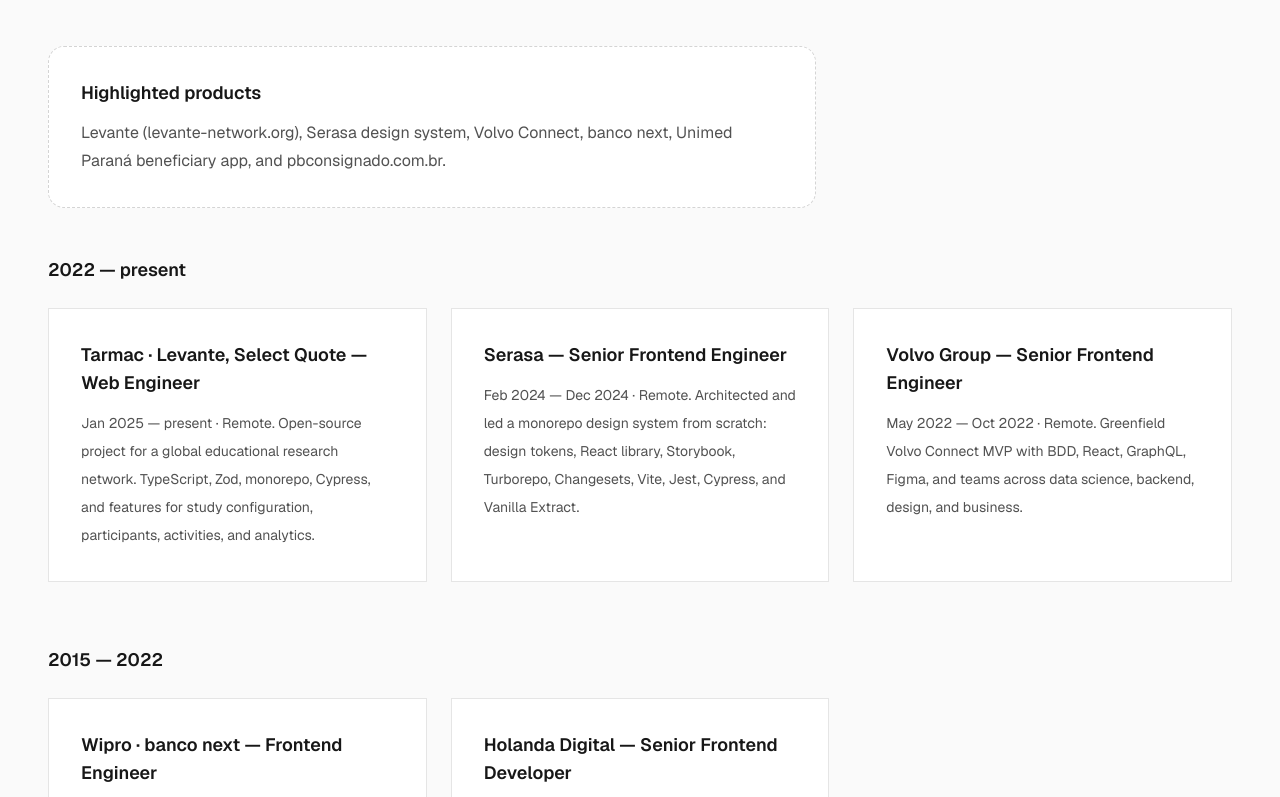
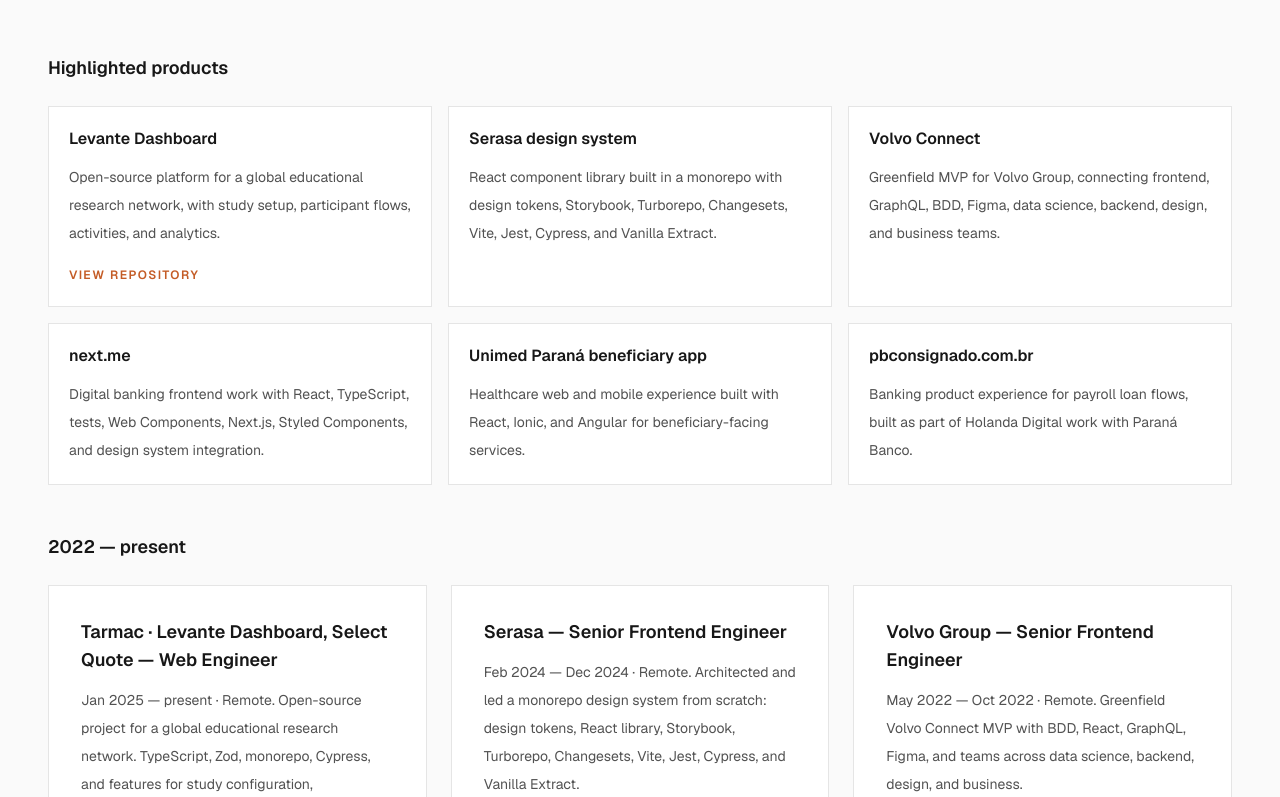
Before and after one commit to fhconte/h-digital, a Next.js app: page /en in a window 1280 px wide. Shown: the part 2903-3700 px from the top of the page. Built offline with nearby package versions, Linux system fonts and the light colour scheme.

Commit message:
chore: content improvements

```diff
--- a/src/components/home/experience-section.tsx
+++ b/src/components/home/experience-section.tsx
@@ -28,13 +28,35 @@
         {experience.backgroundNote}
       </p>
 
-      <div className="mt-10 max-w-3xl rounded-2xl border border-dashed border-neutral-300 bg-white p-6 lg:p-8">
+      <div className="mt-12">
         <h3 className="text-lg font-semibold text-neutral-900">
           {experience.highlights.title}
         </h3>
-        <p className="mt-3 leading-7 text-neutral-600">
-          {experience.highlights.description}
-        </p>
+        <ul className="mt-6 grid gap-4 sm:grid-cols-2 lg:grid-cols-3">
+          {experience.highlights.items.map((item) => (
+            <li
+              key={item.title}
+              className="border border-neutral-200 bg-white p-5"
+            >
+              <h4 className="text-base font-semibold text-neutral-900">
+                {item.title}
+              </h4>
+              <p className="mt-3 text-sm leading-7 text-neutral-600">
+                {item.text}
+              </p>
+              {item.href ? (
+                <a
+                  href={item.href}
+                  target="_blank"
+                  rel="noopener noreferrer"
+                  className="mt-5 inline-flex items-center text-xs font-semibold uppercase tracking-[0.12em] text-accent underline-offset-4 transition-opacity hover:opacity-75 hover:underline"
+                >
+                  {item.hrefLabel}
+                </a>
+              ) : null}
+            </li>
+          ))}
+        </ul>
       </div>
 
       {experience.periods.map((period, index) => (
--- a/src/content/en/experience.ts
+++ b/src/content/en/experience.ts
@@ -13,15 +13,41 @@
     "Bachelor's in Social Communication (UNICURITIBA). Certifications in React, Next.js, Node.js, Docker, GraphQL, and TDD. Experience with data models, algorithms in JavaScript environments, MySQL and NoSQL databases, AWS, AWS CLI, and Google Cloud in CI/CD workflows. Fluent English, native Portuguese, elementary Spanish.",
   highlights: {
     title: "Highlighted products",
-    description:
-      "Levante (levante-network.org), Serasa design system, Volvo Connect, banco next, Unimed Paraná beneficiary app, and pbconsignado.com.br.",
+    items: [
+      {
+        title: "Levante Dashboard",
+        text: "Open-source platform for a global educational research network, with study setup, participant flows, activities, and analytics.",
+        href: "https://github.com/levante-framework/levante-dashboard/",
+        hrefLabel: "View repository",
+      },
+      {
+        title: "Serasa design system",
+        text: "React component library built in a monorepo with design tokens, Storybook, Turborepo, Changesets, Vite, Jest, Cypress, and Vanilla Extract.",
+      },
+      {
+        title: "Volvo Connect",
+        text: "Greenfield MVP for Volvo Group, connecting frontend, GraphQL, BDD, Figma, data science, backend, design, and business teams.",
+      },
+      {
+        title: "next.me",
+        text: "Digital banking frontend work with React, TypeScript, tests, Web Components, Next.js, Styled Components, and design system integration.",
+      },
+      {
+        title: "Unimed Paraná beneficiary app",
+        text: "Healthcare web and mobile experience built with React, Ionic, and Angular for beneficiary-facing services.",
+      },
+      {
+        title: "pbconsignado.com.br",
+        text: "Banking product experience for payroll loan flows, built as part of Holanda Digital work with Paraná Banco.",
+      },
+    ],
   },
   periods: [
     {
       label: "2022 — present",
       roles: [
         {
-          title: "Tarmac · Levante, Select Quote — Web Engineer",
+          title: "Tarmac · Levante Dashboard, Select Quote — Web Engineer",
           description:
             "Jan 2025 — present · Remote. Open-source project for a global educational research network. TypeScript, Zod, monorepo, Cypress, and features for study configuration, participants, activities, and analytics.",
         },
@@ -41,7 +67,7 @@
       label: "2015 — 2022",
       roles: [
         {
-          title: "Wipro · banco next — Frontend Engineer",
+          title: "Wipro · next.me — Frontend Engineer",
           description:
             "Aug 2020 — Apr 2022 · Remote. Client interface, requirements, functional testing, and frontend expert role. React, TypeScript, Jest, Styled Components, Web Components, Next.js, and design system.",
         },
--- a/src/content/en/stack.ts
+++ b/src/content/en/stack.ts
@@ -83,7 +83,7 @@
     items: [
       {
         title: "Healthcare & banking",
-        text: "Unimed Paraná, Paraná Banco, banco next, and Serasa — apps, design systems, and digital products.",
+        text: "Unimed Paraná, Paraná Banco, next.me, and Serasa — apps, design systems, and digital products.",
       },
       {
         title: "Automotive & enterprise",
@@ -91,7 +91,7 @@
       },
       {
         title: "Research & education",
-        text: "Levante (global educational research network), Positivo Tecnologia, and online exam platforms.",
+        text: "Levante Dashboard (global educational research network), Positivo Tecnologia, and online exam platforms.",
       },
       {
         title: "Media & agencies",
--- a/src/content/pt-BR/experience.ts
+++ b/src/content/pt-BR/experience.ts
@@ -13,15 +13,41 @@
     "Formação em Comunicação Social (UNICURITIBA). Certificações em React, Next.js, Node.js, Docker, GraphQL e TDD. Experiência com modelos de dados, algoritmos em ambientes JavaScript, bancos MySQL e NoSQL, AWS, AWS CLI e Google Cloud em fluxos de CI/CD. Inglês fluente, português nativo e espanhol básico.",
   highlights: {
     title: "Produtos em destaque",
-    description:
-      "Levante (levante-network.org), design system Serasa, Volvo Connect, banco next, App Unimed Paraná e pbconsignado.com.br.",
+    items: [
+      {
+        title: "Levante Dashboard",
+        text: "Plataforma open-source para rede global de pesquisa educacional, com configuração de estudos, participantes, atividades e analytics.",
+        href: "https://github.com/levante-framework/levante-dashboard/",
+        hrefLabel: "Ver repositório",
+      },
+      {
+        title: "Design system Serasa",
+        text: "Biblioteca React em monorepo com design tokens, Storybook, Turborepo, Changesets, Vite, Jest, Cypress e Vanilla Extract.",
+      },
+      {
+        title: "Volvo Connect",
+        text: "MVP greenfield para o Volvo Group, integrando frontend, GraphQL, BDD, Figma, data science, backend, design e negócio.",
+      },
+      {
+        title: "next.me",
+        text: "Frontend para banco digital com React, TypeScript, testes, Web Components, Next.js, Styled Components e integração com design system.",
+      },
+      {
+        title: "App Unimed Paraná",
+        text: "Experiência web e mobile em saúde, construída com React, Ionic e Angular para serviços voltados a beneficiários.",
+      },
+      {
+        title: "pbconsignado.com.br",
+        text: "Produto bancário para jornadas de crédito consignado, desenvolvido no contexto da Holanda Digital com o Paraná Banco.",
+      },
+    ],
   },
   periods: [
     {
       label: "2022 — presente",
       roles: [
         {
-          title: "Tarmac · Levante, Select Quote — Web Engineer",
+          title: "Tarmac · Levante Dashboard, Select Quote — Web Engineer",
           description:
             "Jan 2025 — presente · Remoto. Projeto open-source para rede global de pesquisa educacional. TypeScript, Zod, monorepo, Cypress e funcionalidades de configuração de estudos, participantes, atividades e analytics.",
         },
@@ -41,7 +67,7 @@
       label: "2015 — 2022",
       roles: [
         {
-          title: "Wipro · banco next — Frontend Engineer",
+          title: "Wipro · next.me — Frontend Engineer",
           description:
             "Ago 2020 — Abr 2022 · Remoto. Interface com cliente, requisitos, testes funcionais e referência técnica em frontend. React, TypeScript, Jest, Styled Components, Web Components, Next.js e design system.",
         },
--- a/src/content/pt-BR/stack.ts
+++ b/src/content/pt-BR/stack.ts
@@ -83,7 +83,7 @@
     items: [
       {
         title: "Saúde e setor bancário",
-        text: "Unimed Paraná, Paraná Banco, banco next e Serasa — apps, design systems e produtos digitais.",
+        text: "Unimed Paraná, Paraná Banco, next.me e Serasa — apps, design systems e produtos digitais.",
       },
       {
         title: "Automotivo e enterprise",
@@ -91,7 +91,7 @@
       },
       {
         title: "Pesquisa e educação",
-        text: "Levante (rede global de pesquisa educacional), Positivo Tecnologia e exames online.",
+        text: "Levante Dashboard (rede global de pesquisa educacional), Positivo Tecnologia e exames online.",
       },
       {
         title: "Mídia e agências",
--- a/src/content/types.ts
+++ b/src/content/types.ts
@@ -16,6 +16,8 @@
 export type LabeledItem = {
   title: string;
   text: string;
+  href?: string;
+  hrefLabel?: string;
 };
 
 export type TextWithHighlight = {
@@ -87,7 +89,7 @@
   backgroundNote: string;
   highlights: {
     title: string;
-    description: string;
+    items: LabeledItem[];
   };
   periods: ExperiencePeriod[];
   cta: TextWithLink;
```
